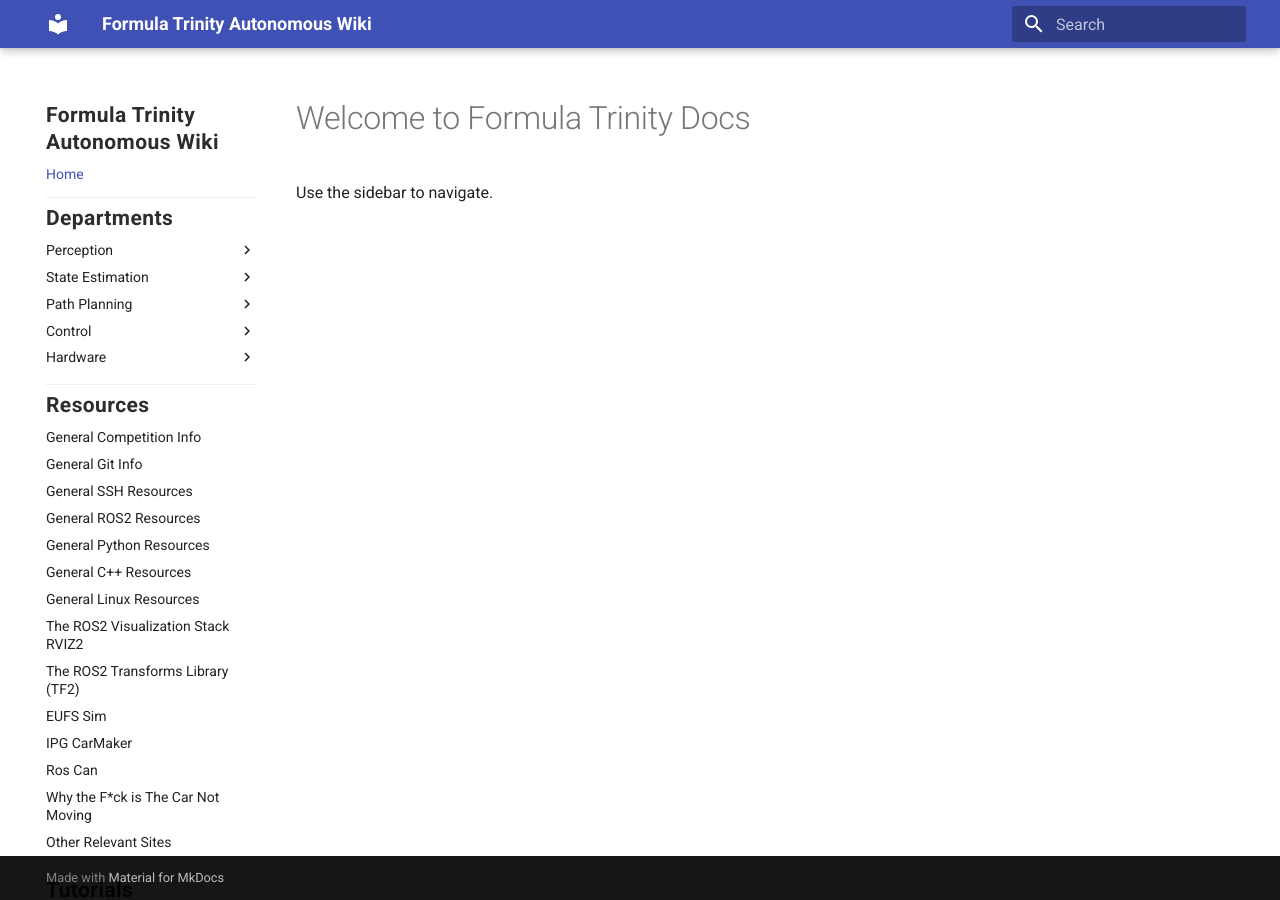
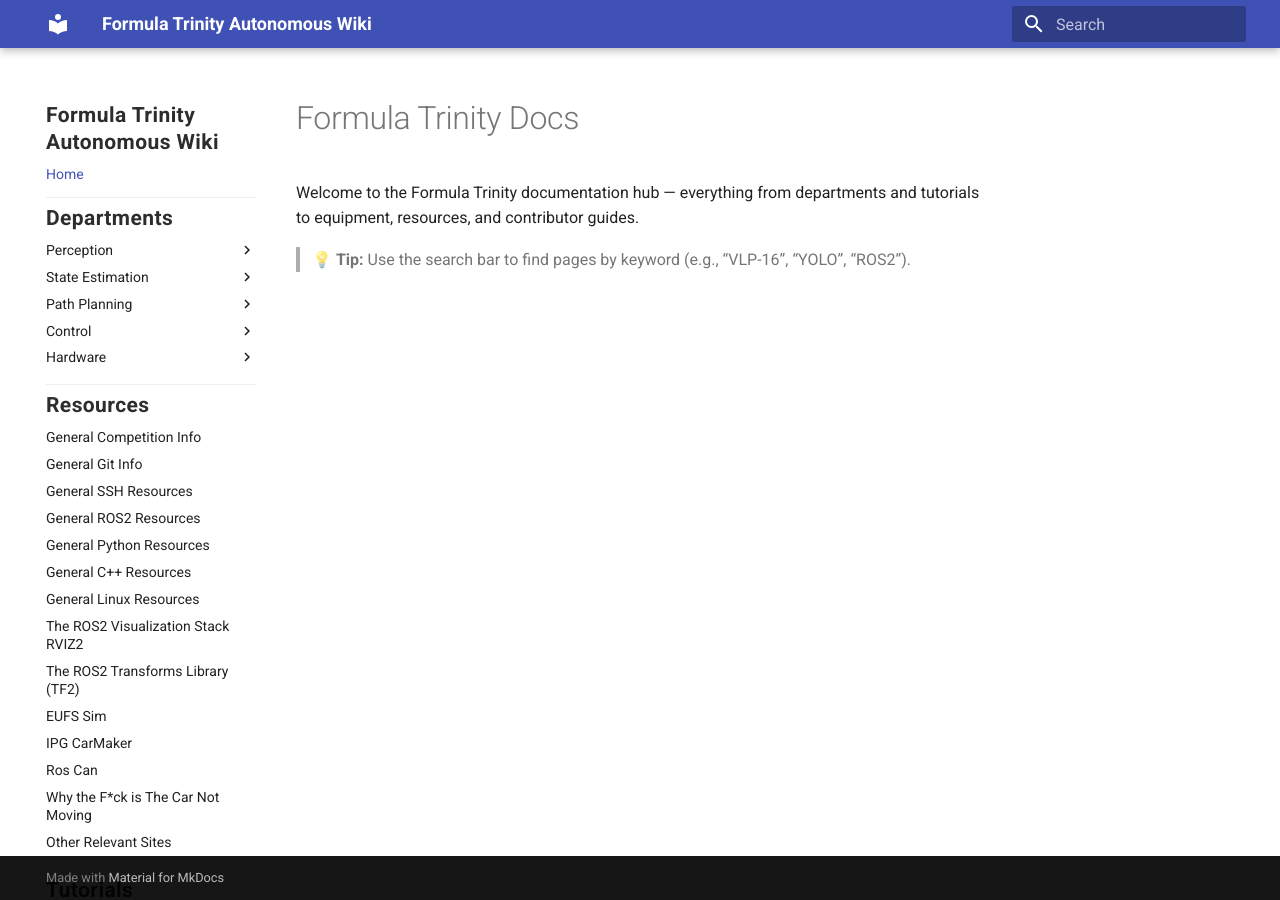
Before and after one commit to FT-Autonomous/ft_docs_2.0, an MkDocs documentation site: the page built from docs/index.md, in a window 1280 px wide. Built offline with MkDocs 1.6.1 and Material for MkDocs 9.7.7, drawn with Linux system fonts in a browser that asks for light colours.

Commit message:
Added small changes to the index.md

```diff
--- a/docs/index.md
+++ b/docs/index.md
@@ -1,3 +1,5 @@
-# Welcome to Formula Trinity Docs
+# Formula Trinity Docs
 
-Use the sidebar to navigate.
+Welcome to the Formula Trinity documentation hub — everything from departments and tutorials to equipment, resources, and contributor guides.
+
+> 💡 **Tip:** Use the search bar to find pages by keyword (e.g., “VLP-16”, “YOLO”, “ROS2”).
```
